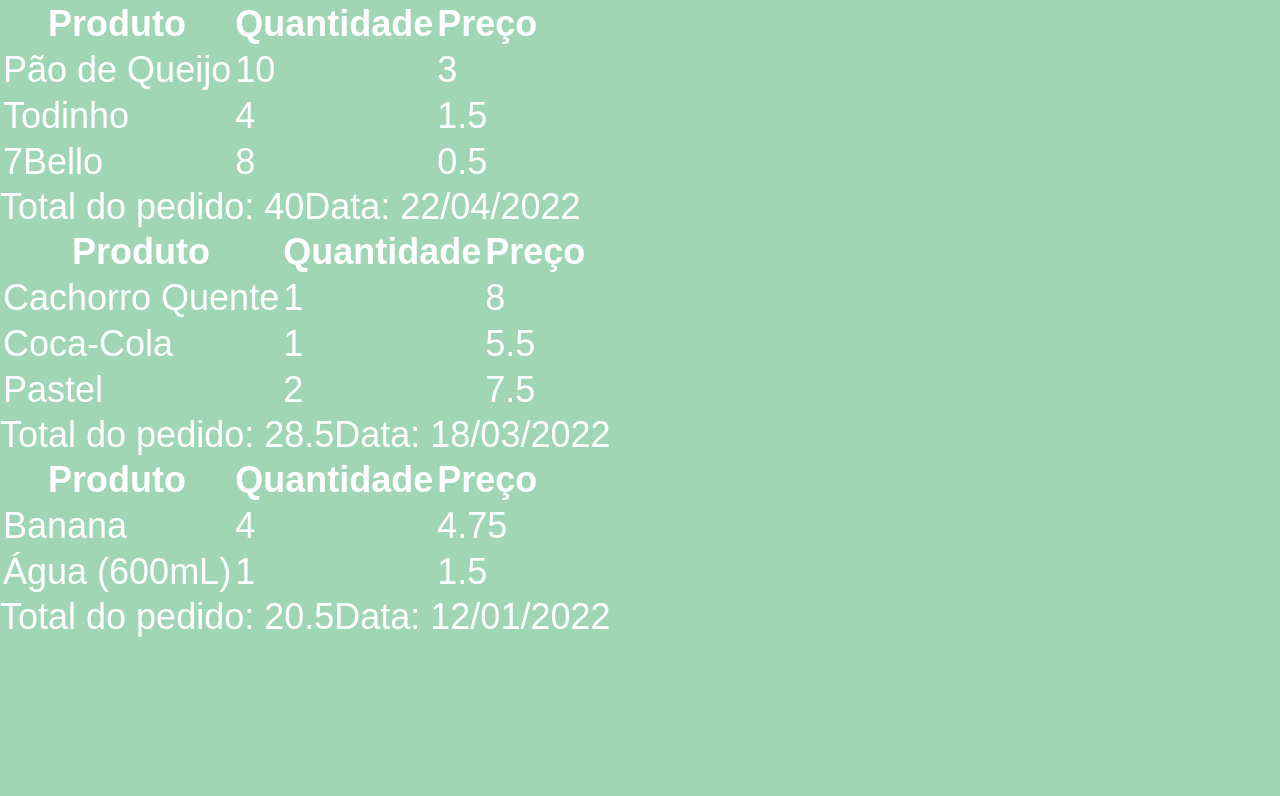
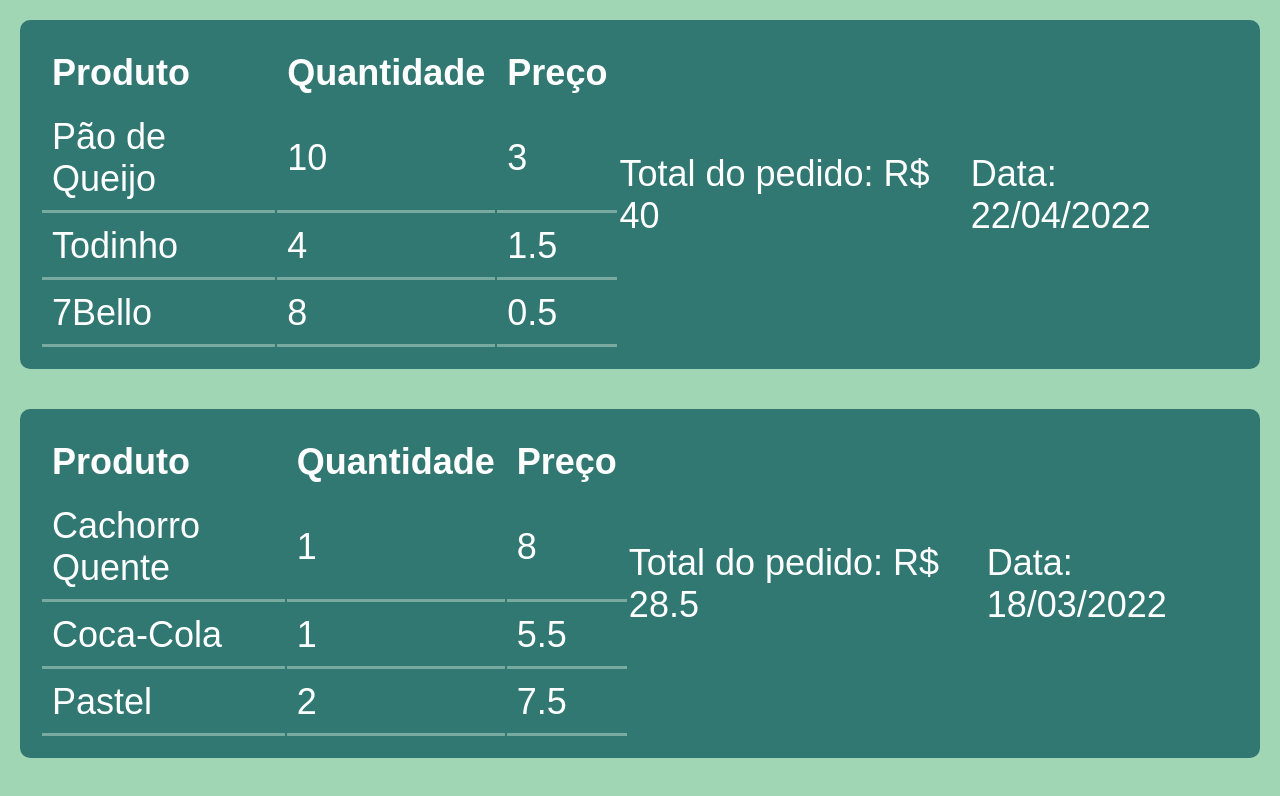
Before and after one commit to enricopizzol/natus-rest, a React (Create React App) app: page /history in a window 1280 px wide. Shown: the top 796 px of the page. Built offline with nearby package versions, Linux system fonts and the light colour scheme.

Commit message:
css basico

```diff
--- a/src/components/orderHistory/orderHistory.css
+++ b/src/components/orderHistory/orderHistory.css
@@ -0,0 +1,31 @@
+.hs-container {
+    display: flex;
+    flex-direction: column;
+}
+
+.hs-order-container {
+    margin: 20px;
+    padding:20px;
+    display: flex;
+    justify-content: space-around;
+    align-items: center;
+    background: #317873;
+    border-radius: 10px;
+}
+
+.hs td, .hs th{
+    padding:10px;
+    text-align: left;
+}
+
+.hs tr{
+    color: #317873;
+    border-radius: 10px;
+    text-align: left;
+    background: #dcf1de;
+}
+
+.hs td{
+    border-bottom-style: solid;
+    border-color: #dcf1de69;
+}
--- a/src/components/orderHistory/orderHistory.js
+++ b/src/components/orderHistory/orderHistory.js
@@ -16,8 +16,8 @@ const OrderHistory = () => {
         <>
             <div className="hs-container">
                 {userHistory["orders"].map((order, orderIndex) => (
-                    <>
-                        <table className="hs-order-container">
+                    <div className="hs-order-container">
+                        <table className="hs-table-container">
                             <tbody>
                                 <tr className = "hs">
                                     <th className = "hs">Produto</th>
@@ -33,9 +33,9 @@ const OrderHistory = () => {
                                 ))}
                             </tbody>
                         </table>
-                        <span>Total do pedido: {order["total"]}</span>
+                        <span>Total do pedido: R$ {order["total"]}</span>
                         <span>Data: {order["date"]}</span>
-                    </>
+                    </div>
                 ))}
             </div>
         </>
```
